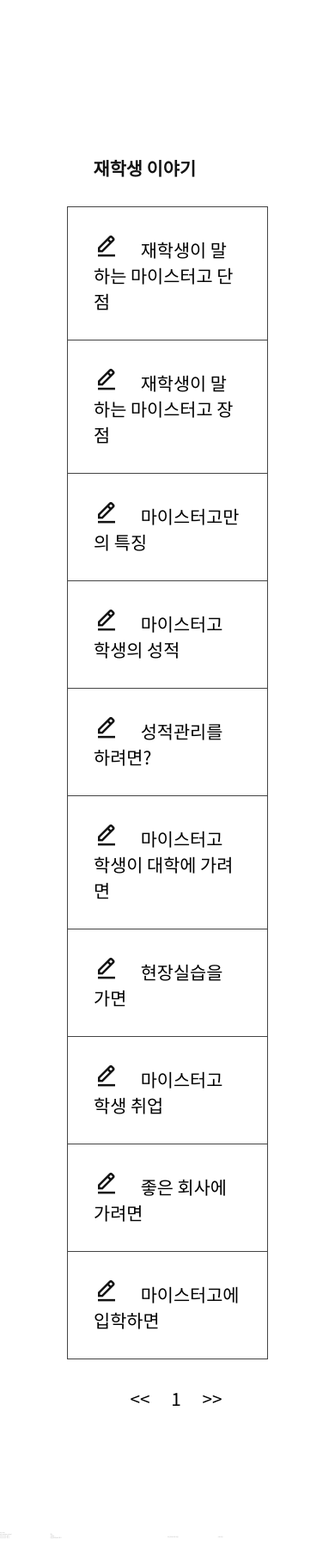
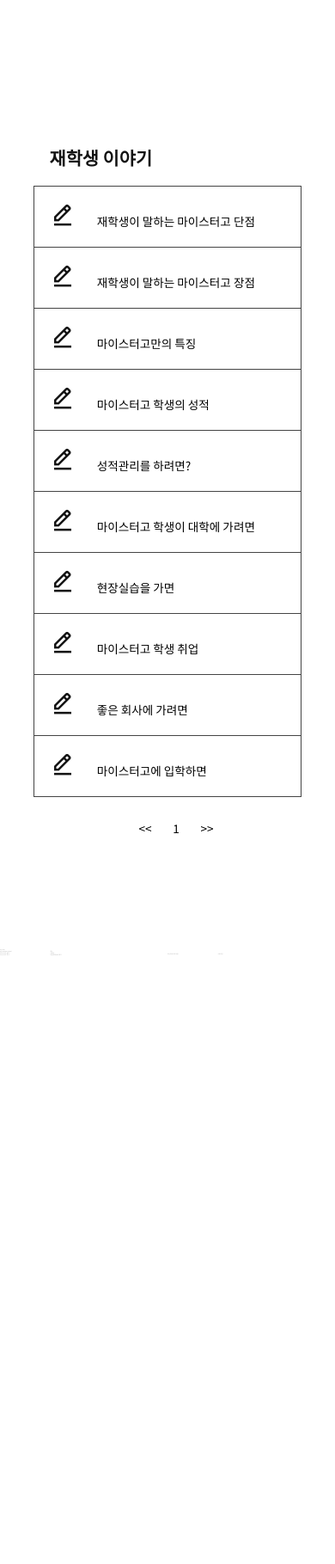
Before and after one commit to youjin0411/MyMei, a PHP site: the page made by 학생후기/student.html in a window 390 px wide. Shown: the part 44-1863 px from the top of the page at 86% size. After the commit the page ends 1155 px from the top, so only its background shows below. Run offline with PHP 8.4, Linux system fonts and the light colour scheme.

Commit message:
반응형

```diff
--- a/학생후기/css/student.css
+++ b/학생후기/css/student.css
@@ -1,7 +1,6 @@
             /* Google Fonts  */
 
             @import url('https://fonts.googleapis.com/css2?family=Noto+Sans+KR:wght@400;500;700&display=swap');
-
             /* base */
 
             * {
@@ -42,8 +41,6 @@ p {
             b {
                 margin-left: 150px;
             }
-
-
             /* nav */
 
             .container {
@@ -123,10 +120,10 @@ nav a {
                 border-radius: 0.7rem;
             }
 
-
+            td>a {
+                font-size: 1rem;
+            }
             /* table */
-
-
             /* table{
     display: flex;
     align-items: center;
@@ -142,7 +139,7 @@ td {
             }
 
             table {
-    width: 60%;
+                width: 80%;
                 border-collapse: collapse;
                 margin: auto;
                 margin-top: 150px;
@@ -248,4 +245,25 @@ td>a {
                     height: 176px;
                     width: 100%;
                 }
+                td>a {
+                    font-size: 0.85rem;
                 }
+                td {
+                    padding: 18px;
+                }
+            }
+
+            @media screen and (max-width: 485) {
+                td>a {
+                    font-size: 0.85rem;
+                }
+                td {
+                    padding: 5px;
+                }
+                tr {
+                    height: 2rem;
+                }
+                table {
+                    width: 100%;
+                }
+            }
```
Lines whose indentation alone changed are shown as unchanged.
